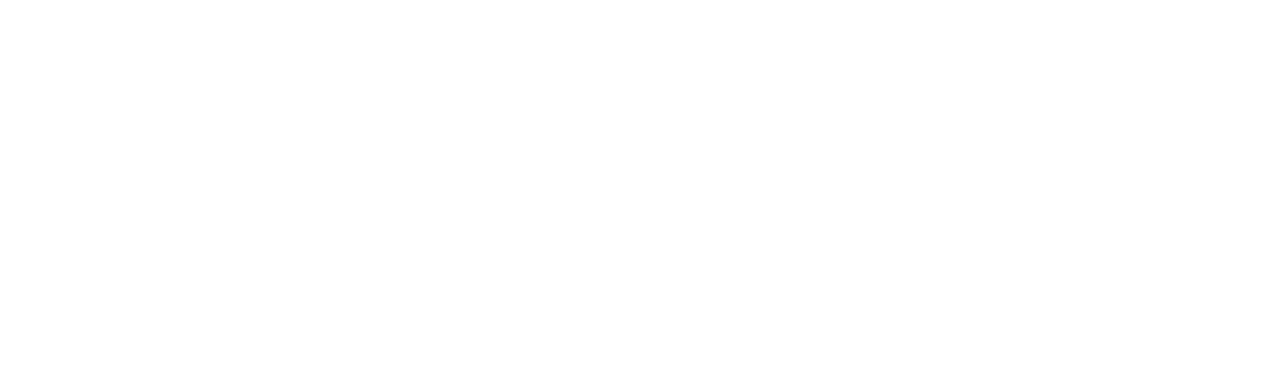
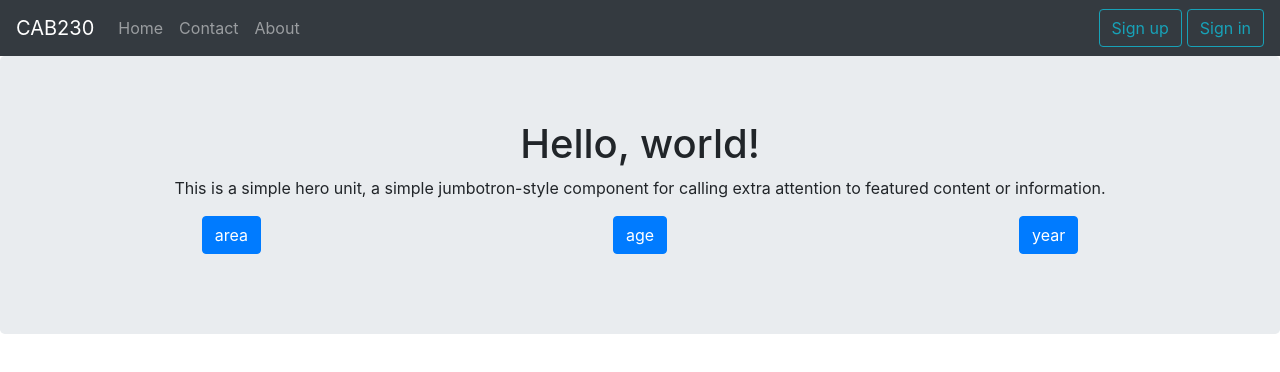
Before and after one commit to JinhaoLee/react-express-typescript, a React (Create React App) app in the folder client/: page / in a window 1280 px wide. Before the commit this address led to /error/400. Shown: the top 372 px of the page. Built offline with nearby package versions, Linux system fonts and the light colour scheme.

Commit message:
change router

```diff
--- a/client/src/App.tsx
+++ b/client/src/App.tsx
@@ -1,5 +1,5 @@
 import React from 'react'
-import { BrowserRouter, Redirect, Route, Switch } from 'react-router-dom'
+import { BrowserRouter, Route, Switch } from 'react-router-dom'
 import { Home } from './Pages'
 import './styles/App.css'
 
@@ -8,8 +8,7 @@ const App = () => {
     <BrowserRouter>
       <div className="App">
         <Switch>
-          <Route exact path="/" render={() => <Redirect to="/error/400" />} />
-          <Route exact path="/home" component={Home} />
+          <Route exact path="/" component={Home} />
         </Switch>
       </div>
     </BrowserRouter>
```
